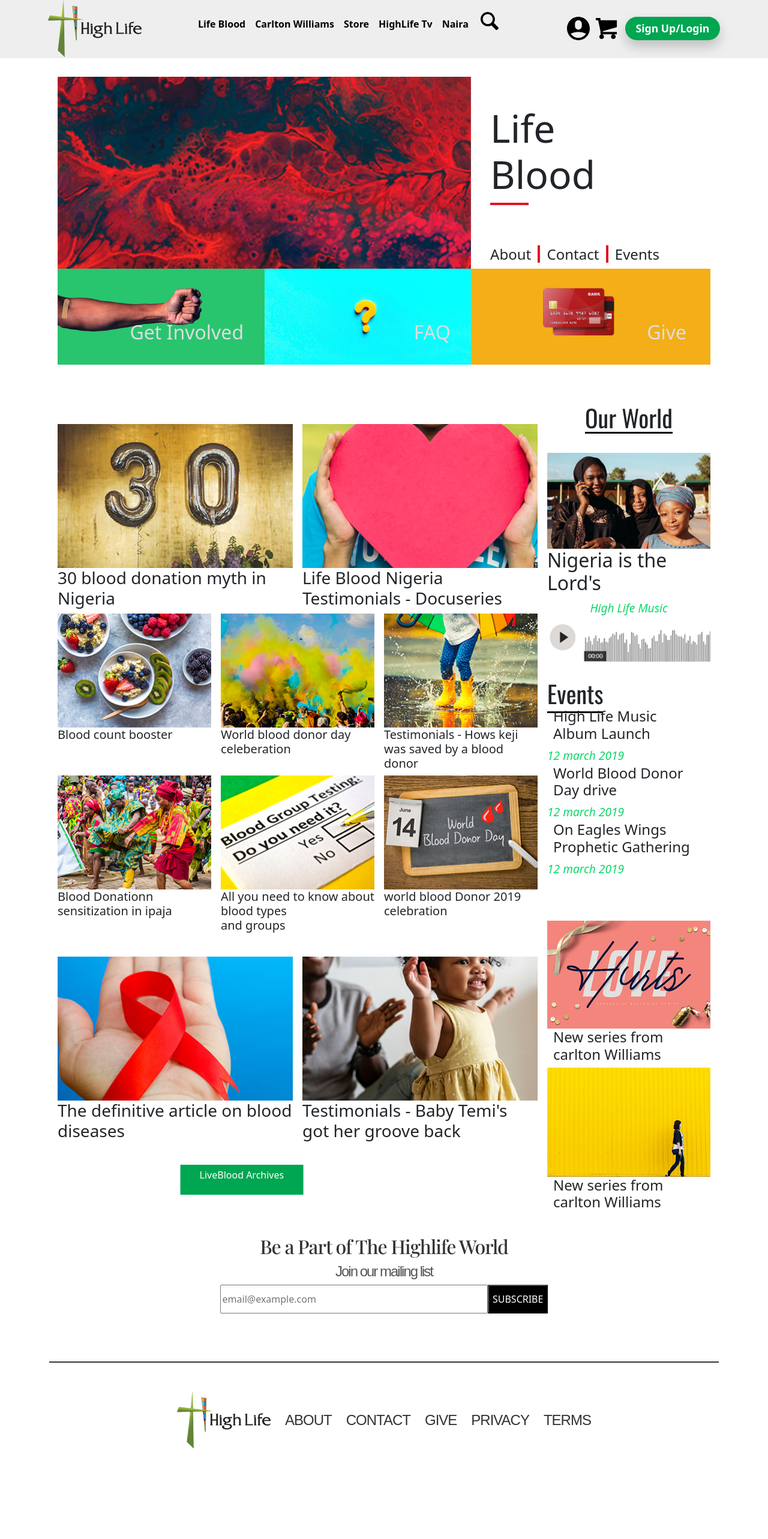
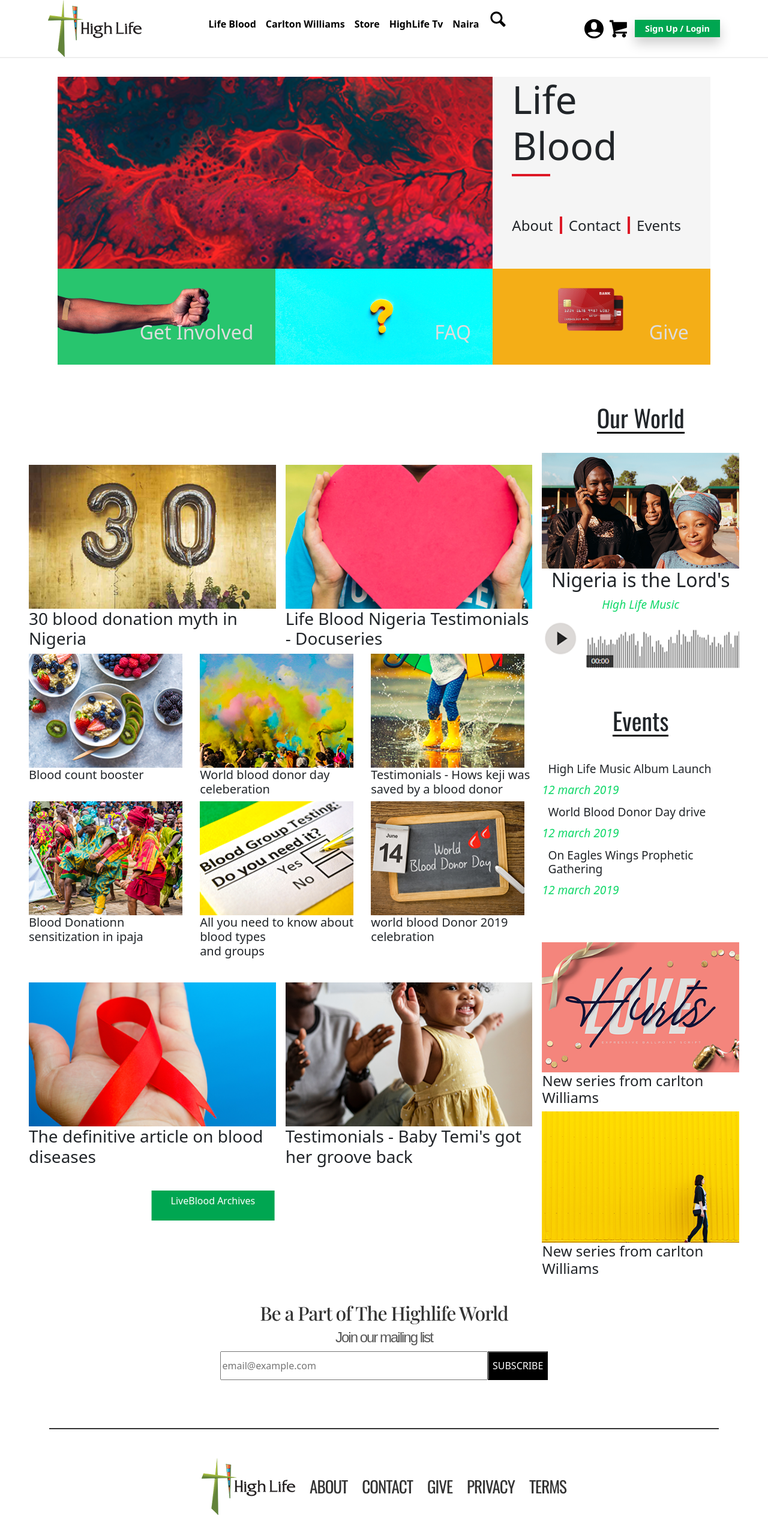
Before and after one commit to mosesinawo/Highlife-react, a React (Create React App) app: page / in a window 1280 px wide. Shown: the top 2566 px of the page at 60% size. Before the commit the page ends 2519 px from the top, so only its background shows below. Built offline with nearby package versions, Linux system fonts and the light colour scheme; a small style sheet from the web is missing.

Commit message:
first page adjusted

```diff
--- a/public/index.html
+++ b/public/index.html
@@ -23,6 +23,9 @@
 <link rel="preconnect" href="https://fonts.gstatic.com" crossorigin>
 <link href="https://fonts.googleapis.com/css2?family=Oswald:wght@200;300;400;700&display=swap" rel="stylesheet">
   <link rel="stylesheet" href="https://creativemarket.com/cove703/1794882-Balistroke-Font">
+  <link rel="preconnect" href="https://fonts.googleapis.com">
+<link rel="preconnect" href="https://fonts.gstatic.com" crossorigin>
+<link href="https://fonts.googleapis.com/css2?family=Oswald:wght@300;400&family=Roboto:wght@300;400;500;700&display=swap" rel="stylesheet">
 
     <!--
       manifest.json provides metadata used when your web app is installed on a
--- a/src/Footer.js/Footer.css
+++ b/src/Footer.js/Footer.css
@@ -33,6 +33,7 @@
     height: 3rem;
 }
 .footer-link{
+
     padding: 3rem 1rem;
     display: flex;
     gap: 1.5rem;
@@ -42,20 +43,29 @@
 
 }
 .footer-items{
-    font-family: "Oswald-regular", sans-serif;
-    font-size: 1.5rem;
+    font-family: 'Oswald', sans-serif;
+    font-size: 1.7rem;
     list-style: none;
     letter-spacing: -1px;
     color: #333;
     text-transform: uppercase;
     display: inline-block;
     cursor: pointer;
+
+
 }
 .footer-items:hover{
     color: black;
-    border-bottom: 4px solid black;
+    border-bottom: 3px solid black;
+    margin-top: 3px;
+    display: inline;
 }
-@media only screen and ( max-width: 960px){
+.copy{
+    font-weight: 500;
+    font-size: 1rem;
+    color:black;
+}
+@media only screen and ( max-width: 830px){
     .footer-link{
         flex-direction: column;
     }
--- a/src/Footer.js/Footer.js
+++ b/src/Footer.js/Footer.js
@@ -22,7 +22,7 @@
           <li className='footer-items'>Privacy</li>
           <li className='footer-items'>Terms</li>
         </ul>
-        <p>&copy; 2022 High Life World. All Right Reserved</p>
+        <p className='copy'>&copy; 2022 High Life World. All Right Reserved</p>
       </div>
 
     </div>
--- a/src/Header/Header.css
+++ b/src/Header/Header.css
@@ -62,12 +62,17 @@
     position:relative;
 }
 .image-text{
+    grid-column: 3/4;
+    grid-row: 1/3;
     padding-left: 2em;
-    padding-top: 3rem;
+
+    background-color: #f5f5f5;
+
+
 }
 .text-header{
     font-size: 4rem;
-    padding-right: 12rem;
+    padding-right: 7rem;
 
 }
 .redline1{
@@ -105,7 +110,7 @@
 
 @media only screen and (max-width: 960px){
     .header-body{
-        grid-template-rows:100px 280px 100px;
+        grid-template-rows:70px 280px 100px;
         grid-template-columns: repeat(3, 1fr);
         padding: 2rem 2rem;
     }
@@ -141,13 +146,20 @@
    }
    .text-header{
     padding-right: 2rem;
-    line-height: ;
+
 }
 }
 
 @media only screen and (max-width: 580px){
     .text-header{
-        padding-right: 2rem;
+        padding-right: 0;
         line-height: 30px;
+        /* font-size: 1.5rem; */
     }
+    /* .text-items{
+        font-size: 1rem;
+    }
+    .image-text{
+        padding-left: 0;
+    } */
 }
--- a/src/Header/Header.js
+++ b/src/Header/Header.js
@@ -21,7 +21,7 @@
       <div className='image-red contrast'>
         <img className='header-image ' src={image1} alt='img1' />
       </div>
-      <div className='image-text'>
+      <div className='image-text'style={{backgroundColor:'#f5f5f5'}}>
         <h1 className='text-header'>Life Blood</h1>
         <div className='redline1'>&nbsp;</div>
         <div>
--- a/src/MainSection/Main.css
+++ b/src/MainSection/Main.css
@@ -3,7 +3,7 @@
     gap: 1rem;
     justify-content: center;
     align-items: center;
-    padding: 2rem 6rem
+    padding: 2rem 9rem
 };
 
 .upper-part{
@@ -83,10 +83,15 @@
 .inner-text:hover{
     color: #fff;
 }
+@media only screen and (max-width:1300px){
+    .body{
+        padding: 2rem 3rem;
+    }
+}
 @media only screen and (max-width:960px){
     .body{
         flex-direction: column;
-        padding: 2rem 1rem;
+        padding: 2rem 5rem;
     }
     .lifeblood{
         width: 30vw;
--- a/src/MainSection/Sidebar/Sidebar.css
+++ b/src/MainSection/Sidebar/Sidebar.css
@@ -13,10 +13,20 @@
     font-weight: 500;
     font-style: italic;
     margin:  0;
+
 }
-h4{
+.events{
+    padding-top: 2rem;
+    display: flex;
+    flex-direction: column;
+    justify-content: center;
+}
+.events-head{
 margin: 10px;
+font-size: 1.2rem;
+display: inline;
 }
+
 
 .side-head{
     font-family: 'Oswald', sans-serif;
@@ -24,6 +34,7 @@
     border-bottom: 3px solid black;
     display: inline;
     text-align: center;
+    margin: 0 auto;
     margin-bottom: 2rem;
 }
 
--- a/src/MainSection/Sidebar/Sidebar.js
+++ b/src/MainSection/Sidebar/Sidebar.js
@@ -24,11 +24,11 @@
 
       <div className='events'>
         <h1 className='side-head'>Events</h1>
-        <h4>High Life Music Album Launch</h4>
+        <h4 className='events-head'>High Life Music Album Launch</h4>
         <p className='date'>12 march 2019</p>
-        <h4>World Blood Donor Day drive</h4>
+        <h4 className='events-head'>World Blood Donor Day drive</h4>
         <p className='date'>12 march 2019</p>
-        <h4>On Eagles Wings Prophetic Gathering</h4>
+        <h4 className='events-head'>On Eagles Wings Prophetic Gathering</h4>
         <p className='date'>12 march 2019</p>
       </div>
       <p>all Events</p>
--- a/src/Navbar/Navbar.css
+++ b/src/Navbar/Navbar.css
@@ -5,7 +5,7 @@
     right: 0;
     left: 0;
     padding: 0 5rem;
-    background-color: #eee;
+    background-color: #fff;
     z-index: 10000;
     transition: all .5s;
 }
@@ -14,7 +14,7 @@
     align-items: center;
     justify-content: space-between;
    position: relative;
-    background-color: #eee;
+    background-color: #fff;
     z-index: 10000;
     transition: all .5s;
 }
@@ -119,12 +119,12 @@
     align-self: center;
     display: inline-block;
     background-color: #00a651;
-    border-radius: 10rem;
-    border: none;
-    padding: 0.4rem 1.1rem;
+    /* border-radius: 10rem; */
+   border: 1px solid #00a651;
+    padding: 0.2rem 1rem;
     text-decoration:none;
     color: #fff;
-    font-size: 1.1rem;
+    font-size: 0.9rem;
     font-weight: 700;
     cursor: pointer;
     transition: all .2s;
@@ -134,6 +134,9 @@
 .login:hover {
     transform: translateY(-3px);
     box-shadow: 0 5px 10px rgba(0, 0, 0, .2);
+    background-color:#fff;
+
+    color: #00a651;
 }
 
 .login:active {
@@ -151,7 +154,8 @@
     align-items: center;
 }
 .fas{
-    font-size: 2rem;
+    padding-left: 0.6rem;
+    font-size: 1.5rem;
     color: #00a651;
 }
 .bars-container{
@@ -159,8 +163,8 @@
 }
 .icons{
     border-bottom: none;
-    width: 2.4rem;
-    height: 2.4rem;
+    width: 2rem;
+    height: 2rem;
     align-self: center;
     color: rgb(47, 47, 109);
 }
@@ -201,7 +205,7 @@
         padding: 0;
     }
     .navbar-link.active{
-        background: #eee;
+        background: #fff;
         left: 0;
 
         opacity: 1;
@@ -249,6 +253,7 @@
     .navbar-items:hover {
         width: 100%;
         border: none;
+        color: #fff;
 
     }
     .nav-li{
@@ -258,5 +263,6 @@
     .nav-li:hover{
         background-color: #242424;
 
+
     }
 }
--- a/src/Navbar/Navbar.js
+++ b/src/Navbar/Navbar.js
@@ -22,7 +22,7 @@
                     <img src={logo} alt='logo' />
                 </div>
                 <div onClick={showLink} className="bars-container">
-                   <span style={{fontSize:'1.7rem', color:'#00a651'}}> Menu   </span> <i className={mobile ? "fas fa-times" : "fas fa-bars"} />
+                   <span style={{fontSize:'1.5rem', fontWeight:'600', color:'#00a651'}}> Menu   </span> <i className={mobile ? "fas fa-times" : "fas fa-bars"} />
                 </div>
 
                 <ul className={mobile ? "navbar-link active " : 'navbar-link'}>
@@ -35,13 +35,13 @@
                     <div className="user1">
                         <img className="user-items icons" src={user} alt="user" />
                         <img className="user-items icons" src={cart} alt="cart" />
-                        <Link  className="login">Sign Up/Login</Link>
+                        <Link  className="login">Sign Up / Login</Link>
                     </div>
                 </ul>
                 <div className="user">
                     <img className="user-items icons " src={user} alt="user" />
                     <img className="user-items icons" src={cart} alt="cart" />
-                    <Link  className="login">Sign Up/Login</Link>
+                    <Link  className="login">Sign Up / Login</Link>
                 </div>
             </div>
 
```
